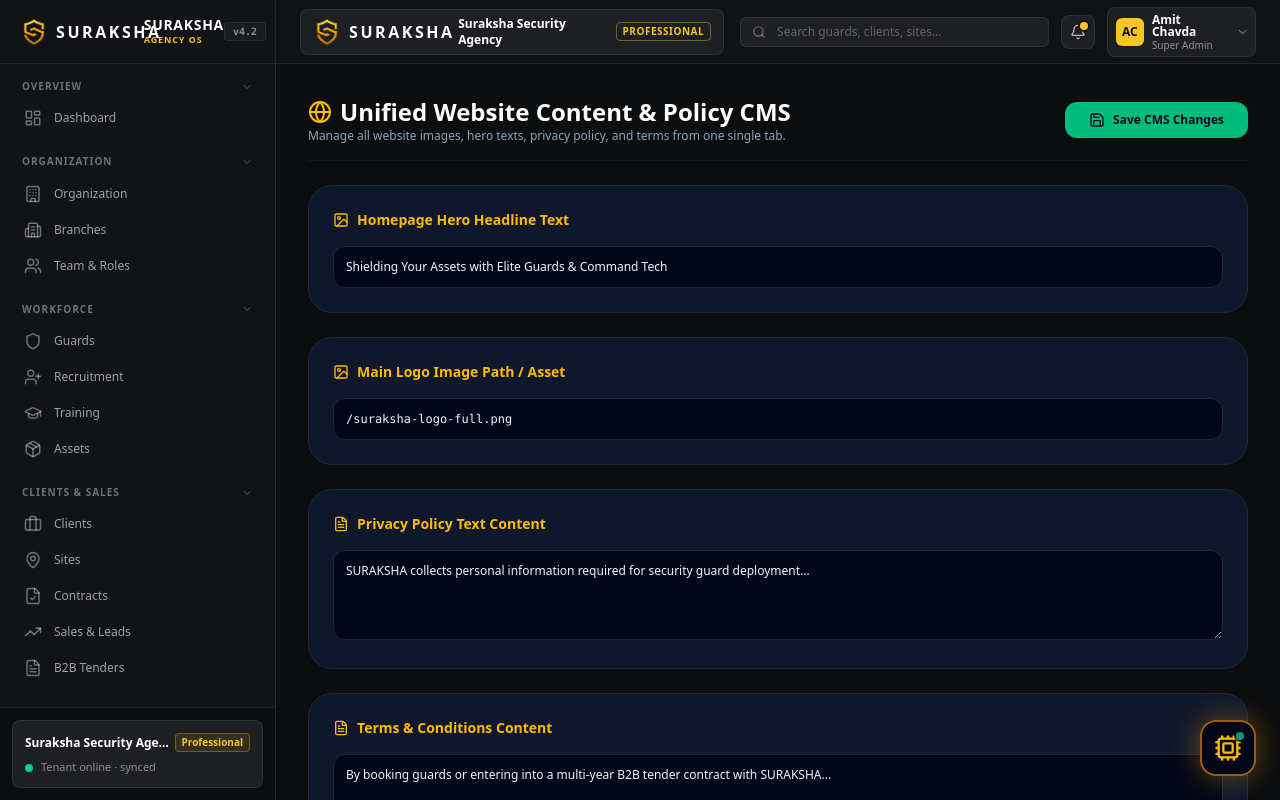
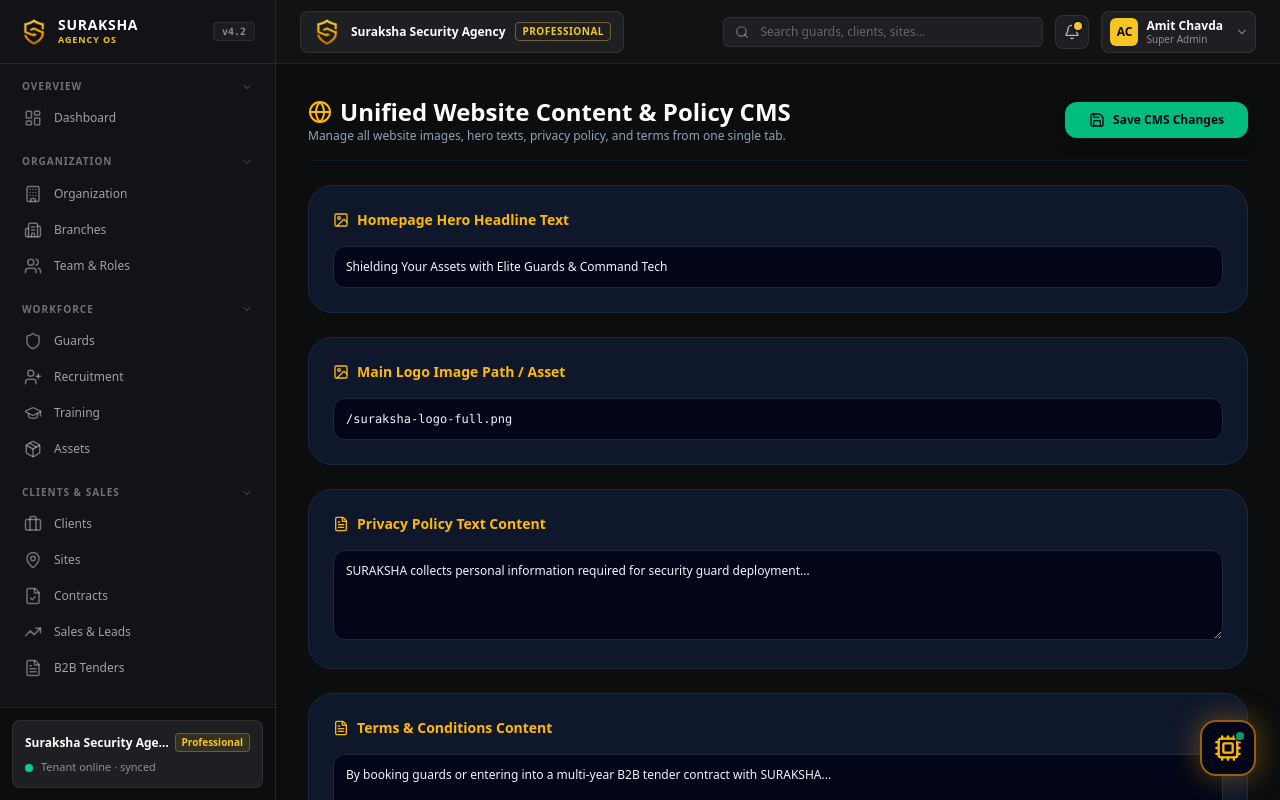
Before and after one commit to chavdaamit1011-svg/suraksha, a Next.js app: page /admin/cms in a window 1280 px wide. Built offline with nearby package versions, Linux system fonts and the light colour scheme; sample sign-in values are in the browser's storage.

Commit message:
feat: implement admin authentication guard, navigation shell, and branded dashboard components

```diff
--- a/src/app/admin/layout.tsx
+++ b/src/app/admin/layout.tsx
@@ -24,26 +24,19 @@ export default function AdminLayout({ children }: { children: React.ReactNode })
     const userStr = localStorage.getItem('suraksha_user');
 
     if (!token || !userStr) {
-      // For demo / development convenience, fallback to auto-auth if local token not set
-      const demoUser = {
-        name: 'Amit Chavda',
-        role: 'superadmin',
-        email: 'chavdaamit1011@gmail.com',
-      };
-      localStorage.setItem('suraksha_token', 'demo_trinetra_token_2026');
-      localStorage.setItem('suraksha_user', JSON.stringify(demoUser));
-      setAuthorized(true);
+      setAuthorized(false);
       setChecking(false);
+      window.location.href = '/admin/login';
       return;
     }
 
     try {
       const user = JSON.parse(userStr);
-      if (['superadmin', 'admin'].includes(user.role)) {
+      if (['superadmin', 'admin'].includes(user?.role)) {
         setAuthorized(true);
       } else {
         setAuthorized(false);
-        window.location.href = '/profile';
+        window.location.href = '/admin/login';
       }
     } catch (e) {
       setAuthorized(false);
--- a/src/components/AdminSidebar.tsx
+++ b/src/components/AdminSidebar.tsx
@@ -161,7 +161,7 @@ export default function AdminSidebar({
       {/* Brand Header */}
       <div className="h-16 px-5 flex items-center justify-between border-b border-white/[0.08]">
         <Link href="/admin" className="flex items-center gap-2.5">
-          <Logo size="sm" />
+          <Logo size="sm" showText={false} />
           <div>
             <span className="text-sm font-black tracking-wider text-white block leading-none">
               SURAKSHA
--- a/src/components/AdminTopBar.tsx
+++ b/src/components/AdminTopBar.tsx
@@ -44,7 +44,7 @@ export default function AdminTopBar({
         )}
 
         <div className="hidden sm:flex items-center gap-2.5 px-3 py-1.5 rounded-lg bg-[#1E1F22] border border-white/[0.08]">
-          <Logo size="sm" />
+          <Logo size="sm" showText={false} />
           <span className="font-bold text-white text-xs">Suraksha Security Agency</span>
           <span className="text-[10px] font-bold text-[#F5C623] border border-[#F5C623]/40 px-1.5 py-0.5 rounded uppercase tracking-wider">
             Professional
--- a/src/components/Logo.tsx
+++ b/src/components/Logo.tsx
@@ -5,9 +5,10 @@ import React, { useState, useEffect } from 'react';
 interface LogoProps {
   className?: string;
   size?: 'sm' | 'md' | 'lg';
+  showText?: boolean;
 }
 
-export default function Logo({ className = '', size = 'md' }: LogoProps) {
+export default function Logo({ className = '', size = 'md', showText = true }: LogoProps) {
   const [theme, setTheme] = useState<'dark' | 'light'>('dark');
 
   useEffect(() => {
@@ -43,9 +44,11 @@ export default function Logo({ className = '', size = 'md' }: LogoProps) {
           (e.target as HTMLImageElement).src = '/logo.png';
         }}
       />
-      <span className="font-black tracking-[0.16em] text-sm sm:text-base theme-app-heading font-sans uppercase">
-        SURAKSHA
-      </span>
+      {showText && (
+        <span className="font-black tracking-[0.16em] text-sm sm:text-base theme-app-heading font-sans uppercase">
+          SURAKSHA
+        </span>
+      )}
     </div>
   );
 }
```
